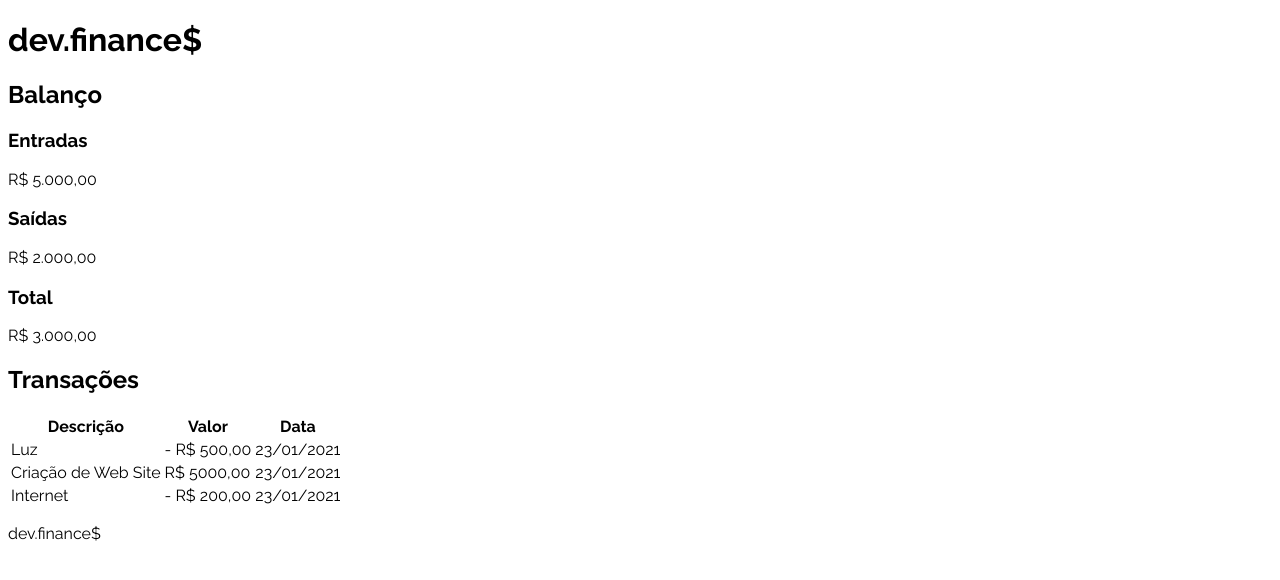
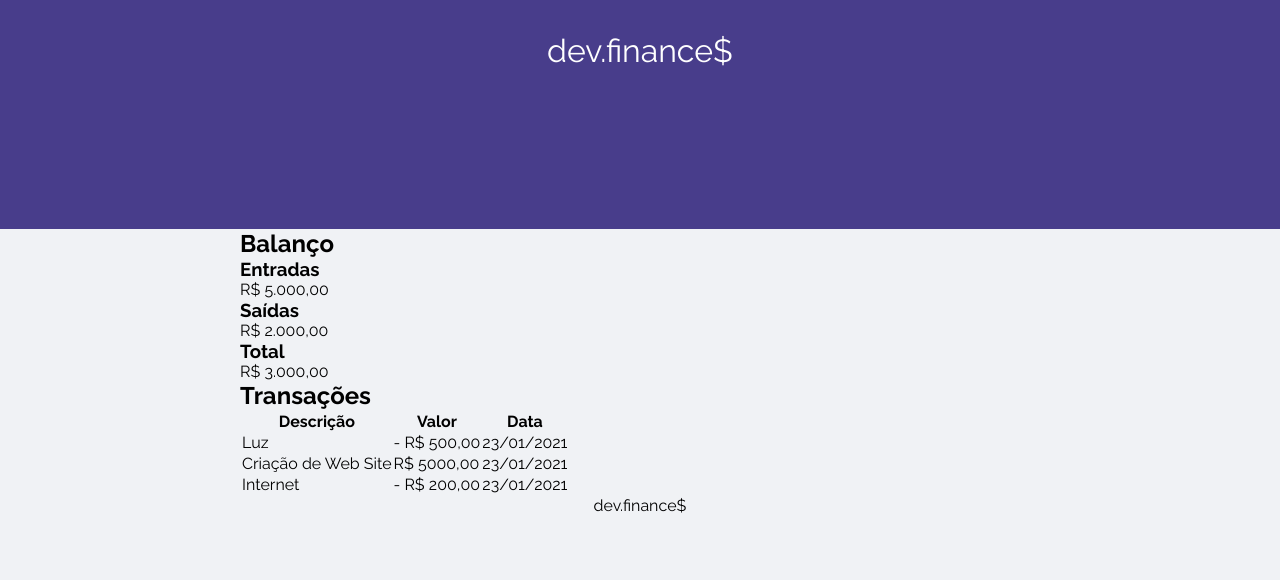
Before and after one commit to evertonnatan/maratona_discover_rocketseat, a plain HTML site: page index.html in a window 1280 px wide. Drawn offline with Linux system fonts and the light colour scheme.

Commit message:
Dando prosseguimento à aula

```diff
--- a/index.html
+++ b/index.html
@@ -11,7 +11,7 @@
       <h1 id="logo">dev.finance$</h1>
     </header>
 
-    <main>
+    <main class="container">
       <section id="balance">
         <h2>Balanço</h2>
 
--- a/style.css
+++ b/style.css
@@ -1,5 +1,41 @@
+/* == GLOBAL == */
 @import url('https://fonts.googleapis.com/css2?family=Raleway:ital,wght@0,400;0,500;0,600;0,700;0,800;0,900;1,400;1,500&display=swap');
 
 *{
     font-family: 'Raleway', sans-serif;
+    margin: 0;
+    padding: 0;
+    box-sizing: border-box;
 }
+
+body{
+    background: #f0f2f5;
+}
+
+.container{
+    width: min(90vw, 800px);
+    margin: auto;
+}
+
+/* == HEADER == */
+
+header{
+    background: #483D8B;
+    padding: 2rem 0 10rem;
+    text-align: center;
+}
+
+#logo{
+    color: #fff;
+    font-weight: 100;
+}
+
+/* == BALANCE == */
+
+/* == FOOTER == */
+
+footer{
+    text-align: center;
+}
+
+/* continuar dos 2h10mim*/
```
